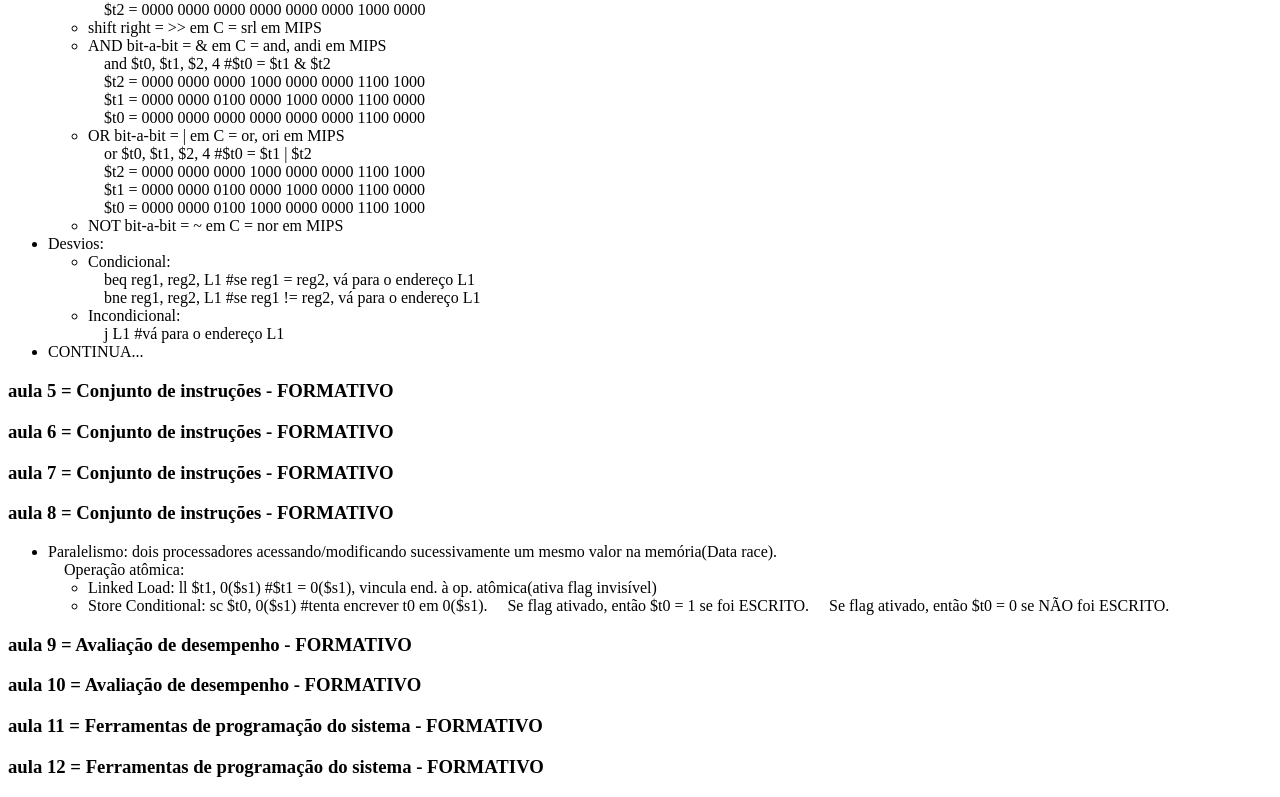
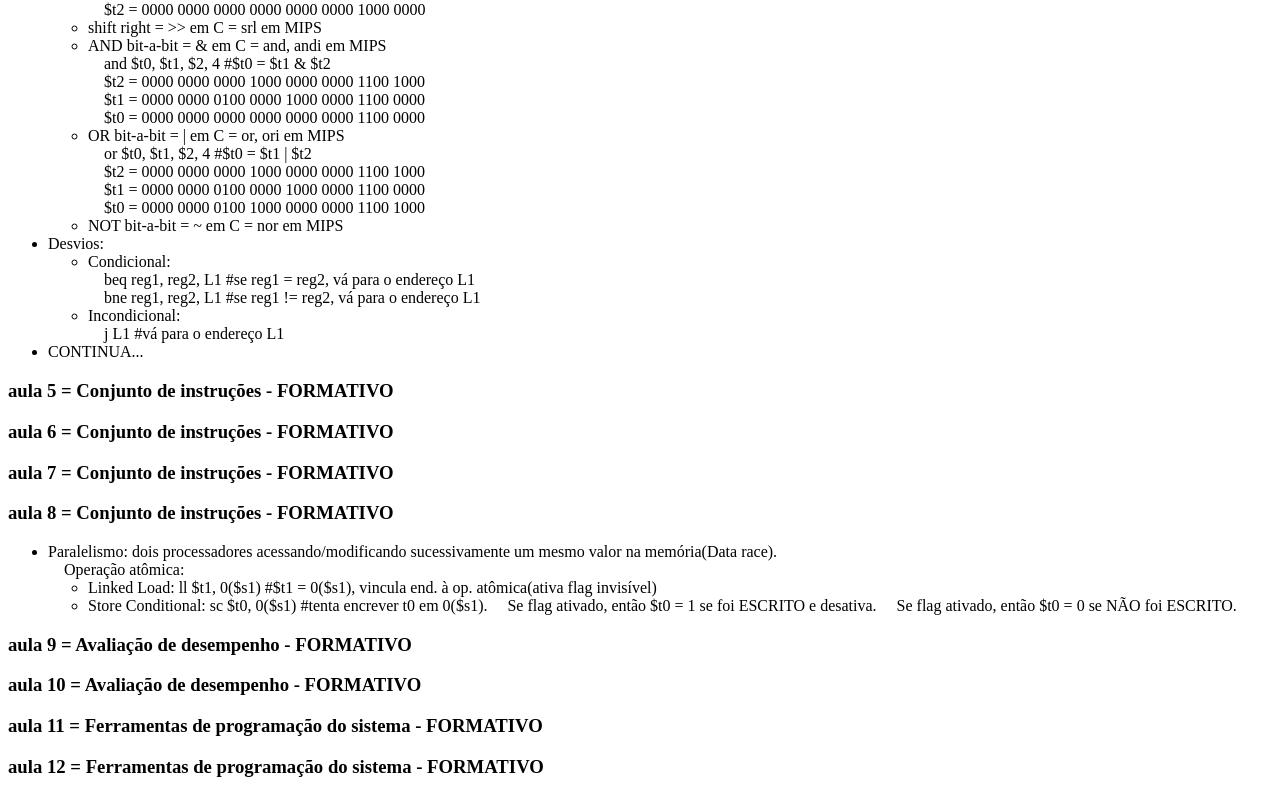
Before and after one commit to serotonina/serotonina.github.com, a plain HTML site: page cco/org.html in a window 1280 px wide. Shown: the part 871-1668 px from the top of the page. Drawn offline with Linux system fonts and the light colour scheme.

Commit message:
Update org.html

```diff
--- a/cco/org.html
+++ b/cco/org.html
@@ -117,7 +117,7 @@
               <ul>
                 <li>Linked Load: ll $t1, 0($s1) #$t1 = 0($s1), vincula end. à op. atômica(ativa flag invisível)</li>
                 <li>Store Conditional: sc $t0, 0($s1) #tenta encrever t0 em 0($s1).
-                   &nbsp&nbsp&nbsp Se flag ativado, então $t0 = 1 se foi ESCRITO.
+                   &nbsp&nbsp&nbsp Se flag ativado, então $t0 = 1 se foi ESCRITO e desativa.
                    &nbsp&nbsp&nbsp Se flag ativado, então $t0 = 0 se NÃO foi ESCRITO.
               </ul>
             </ul>
```
